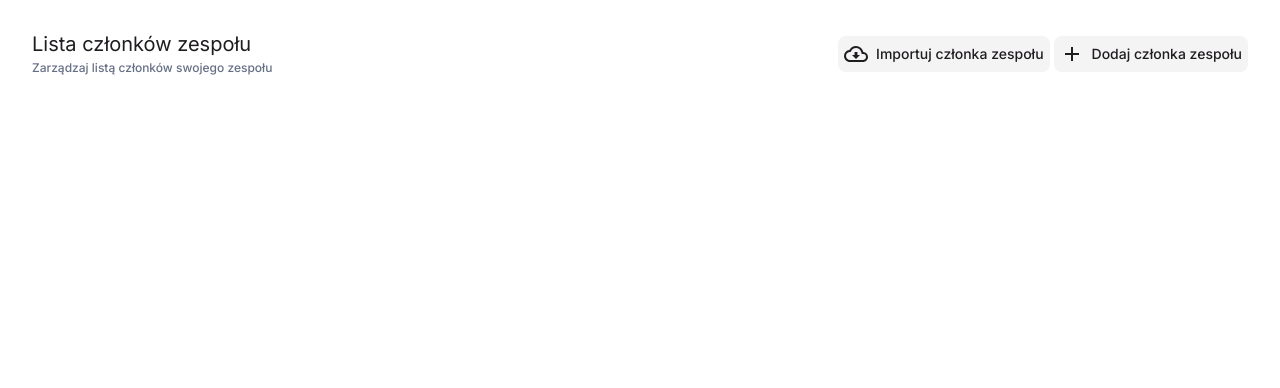
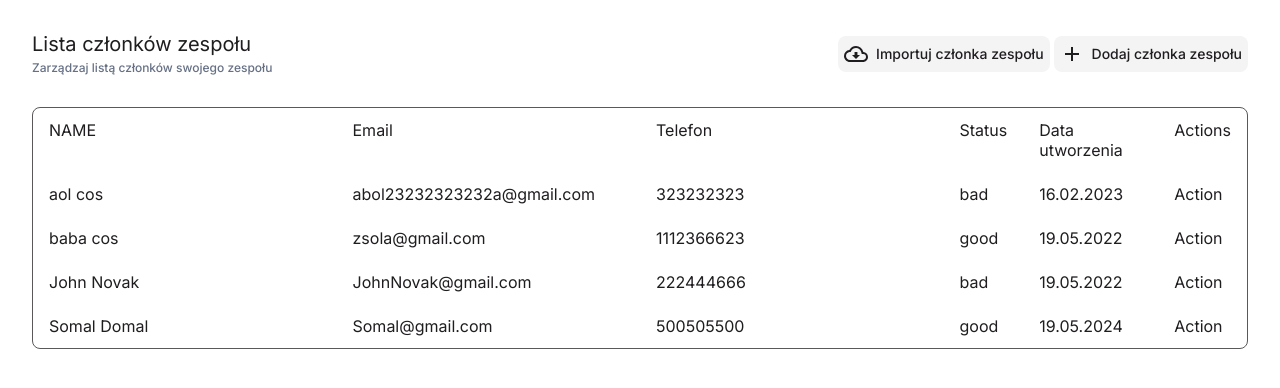
Before and after one commit to PawelDuplaga/staff-manager-frontend, a React (Vite) app: page / in a window 1280 px wide. Shown: the top 388 px of the page. Built offline with nearby package versions, Linux system fonts and the light colour scheme.

Commit message:
functional table with sorting, + test data

```diff
--- a/package.json
+++ b/package.json
@@ -10,6 +10,7 @@
     "preview": "vite preview"
   },
   "dependencies": {
+    "@tanstack/react-table": "^8.10.7",
     "react": "^18.2.0",
     "react-dom": "^18.2.0",
     "react-icons": "^4.12.0",
--- /dev/null
+++ b/src/components/MembersTable/MembersTable.tsx
@@ -0,0 +1,151 @@
+import React from 'react';
+import styles from './members.module.scss';
+import { membersData } from '../../testData/members';
+import {
+  ColumnDef,
+  ColumnHelper,
+  createColumnHelper,
+  flexRender,
+  getCoreRowModel,
+  getSortedRowModel,
+  SortingState,
+  useReactTable,
+} from '@tanstack/react-table'
+import { TeamMember } from '../../lib/types/TeamMember';
+
+type MembersTableProps = {
+  membersTableData: string,
+}
+
+
+const MembersTable = () => {
+
+  const [sorting, setSorting] = React.useState<SortingState>([])
+  const columnHelper = createColumnHelper<TeamMember>()
+
+  const columns = [
+    columnHelper.accessor('name', {
+      header: () => <div className={styles.cName}>NAME</div>,
+      cell: info => <div className={styles.cName}>{info.renderValue()}</div>,
+      footer: info => info.column.id,
+      size: '25%',
+    }),
+    columnHelper.accessor('email', {
+      header: () => 'Email',
+      cell: info => info.renderValue(),
+      footer: info => info.column.id,
+      size: '25%',
+    }),
+    columnHelper.accessor('phoneNumber', {
+      header: () => 'Telefon',
+      cell: info => info.renderValue(),
+      footer: info => info.column.id,
+      size: '25%',
+    }),
+    columnHelper.accessor('status', {
+      header: 'Status',
+      cell: info => info.renderValue(),
+      footer: info => info.column.id,
+      size: '5%'
+    }),
+    columnHelper.accessor('date', {
+      header: 'Data utworzenia',
+      cell: info => info.renderValue(),
+      footer: info => info.column.id,
+      size: 'min-content'
+    }),
+    columnHelper.accessor('actions', {
+      header: () => 'Actions',
+      cell: info => <button onClick={() => {}}>Action</button>,
+      footer: info => info.column.id,
+      size: 'min-content',
+      enableSorting: false
+    })
+  ]
+
+
+  // console.log(columns);
+
+  const [data, setData] = React.useState(() => membersData)
+
+  const table = useReactTable({
+    data,
+    columns,
+    state: {
+      sorting,
+    },
+    onSortingChange: setSorting,
+    getCoreRowModel: getCoreRowModel(),
+    getSortedRowModel: getSortedRowModel(),
+    debugTable: true,
+
+  })
+
+  return (
+    <div className={styles.membersTableContainer}>
+      <table>
+        <thead>
+          {table.getHeaderGroups().map(headerGroup => (
+            <tr key={headerGroup.id}>
+              {headerGroup.headers.map(header => {
+                return (
+                  <th
+                    key={header.id}
+                    colSpan={header.colSpan}
+                    style={{
+                      width: header.column.columnDef.size,
+                      minWidth: header.column.columnDef.minSize }}
+
+                  >
+                    {header.isPlaceholder ? null : (
+                      <div
+                        {...{
+                          className: header.column.getCanSort()
+                            ? 'cursor-pointer select-none'
+                            : '',
+                          onClick: header.column.getToggleSortingHandler(),
+                        }}
+                      >
+                        {flexRender(
+                          header.column.columnDef.header,
+                          header.getContext()
+                        )}
+                        {{
+                          asc: ' 🔼',
+                          desc: ' 🔽',
+                        }[header.column.getIsSorted() as string] ?? null}
+                      </div>
+                    )}
+                  </th>
+                )
+              })}
+            </tr>
+          ))}
+        </thead>
+        <tbody>
+          {table
+            .getRowModel()
+            .rows.slice(0, 10)
+            .map(row => {
+              return (
+                <tr key={row.id}>
+                  {row.getVisibleCells().map(cell => {
+                    return (
+                      <td key={cell.id}>
+                        {flexRender(
+                          cell.column.columnDef.cell,
+                          cell.getContext()
+                        )}
+                      </td>
+                    )
+                  })}
+                </tr>
+              )
+            })}
+        </tbody>
+      </table>
+    </div>
+  )
+}
+
+export default MembersTable
--- /dev/null
+++ b/src/components/MembersTable/members.module.scss
@@ -0,0 +1,47 @@
+@import '/src/styles/abstracts/mixins';
+@import '/src/styles/abstracts/variables';
+
+
+.membersTableContainer {
+    display: flex;
+    width: 100%;
+
+    & table {
+        text-align: left;
+        width: 100%;
+        border: 1px solid rgb(90, 88, 88);
+        border-radius: 8px;
+    }
+
+    & tbody {
+    border-bottom: 1px solid rgb(104, 104, 104);
+    }
+
+    & th {
+    padding: 12px 16px;
+
+    }
+
+    & td {
+        padding: 12px 16px;
+    }
+
+    & tfoot {
+    color: gray;
+    }
+
+    & tfoot th {
+    font-weight: normal;
+    }
+
+
+}
+
+// .cName {
+//     width: 100%;
+//     overflow: hidden;
+// }
+
+// .cData {
+//     width: min-content;
+// }
--- /dev/null
+++ b/src/lib/types/TeamMember.ts
@@ -0,0 +1,8 @@
+export type TeamMember = {
+    id: string,
+    name: string,
+    email: string,
+    phoneNumber: string,
+    date: string,
+    status: 'good' | 'bad',
+}
--- a/src/styles/base/_reset.scss
+++ b/src/styles/base/_reset.scss
@@ -25,7 +25,10 @@ body {
 	line-height: 1;
 }
 
-
+table {
+	padding: 0px 0px;
+	border-spacing: 0;
+}
 
 button, input[type="button"], input[type="reset"], input[type="submit"] {
 	border: none;
--- /dev/null
+++ b/src/testData/members.ts
@@ -0,0 +1,36 @@
+import { TeamMember } from "../lib/types/TeamMember";
+
+export const membersData : TeamMember [] = [
+    {
+        id: "1",
+        name: "aol cos",
+        email: 'abol23232323232a@gmail.com',
+        phoneNumber: '323232323',
+        date: '16.02.2023',
+        status: 'bad'
+    },
+    {
+        id: "2",
+        name: "baba cos",
+        email: 'zsola@gmail.com',
+        phoneNumber: '1112366623',
+        date: "19.05.2022",
+        status: 'good'
+    },
+    {
+        id: "3",
+        name: "John Novak",
+        email: 'JohnNovak@gmail.com',
+        phoneNumber: '222444666',
+        date: "19.05.2022",
+        status: 'bad'
+    },
+    {
+        id: "4",
+        name: "Somal Domal",
+        email: 'Somal@gmail.com',
+        phoneNumber: '500505500',
+        date: "19.05.2024",
+        status: 'good'
+    },
+]
--- a/src/views/Home/Home.tsx
+++ b/src/views/Home/Home.tsx
@@ -1,10 +1,12 @@
 import ManagerTopBar from '../../components/ManagerTopBar/ManagerTopBar';
+import MembersTable from '../../components/MembersTable/MembersTable';
 import styles from './home.module.scss';
 
 const Home = () => {
   return (
 		<div className={styles.homeContainer}>
       <ManagerTopBar />
+      <MembersTable />
 		</div>
   );
 };
```
Also changed, not shown: .eslintrc.cjs, 1 other file (tests, documents, lock files or other folders).
